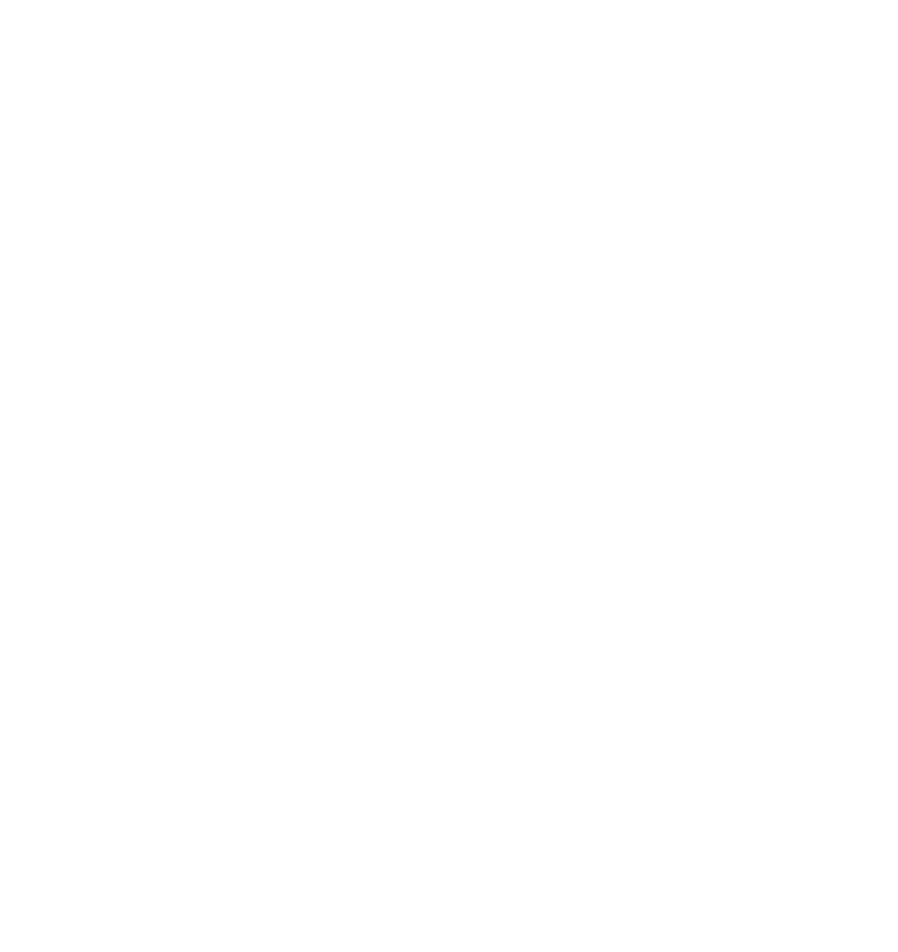
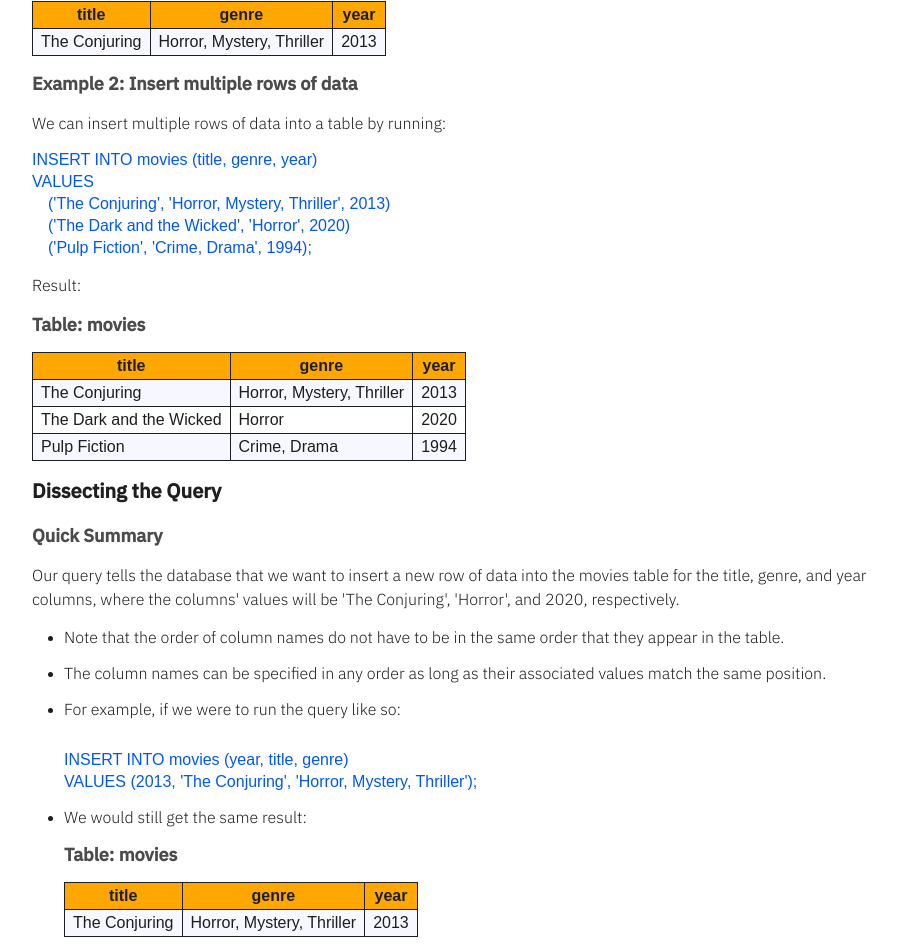
Before and after one commit to agviray/sql-notebook, a React (Create React App) app: page /insert-into in a window 1280 px wide. Before the commit this address had no page. Shown: the part 648-1600 px from the top of the page, without its empty margins (182-1080 px from the left). Before the commit the page ends 800 px from the top, so only its background shows below. Built offline with nearby package versions, Linux system fonts and the light colour scheme.

Commit message:
Create InsertInto page content and styles

```diff
--- a/src/components/App.js
+++ b/src/components/App.js
@@ -7,6 +7,7 @@ import About from './pages/About';
 import TableOfContents from './pages/TableOfContents';
 import GenSqlInfo from './pages/GenSqlInfo';
 import CreateTable from './pages/CreateTable';
+import InsertInto from './pages/InsertInto';
 
 const App = () => {
   return (
@@ -17,6 +18,7 @@ const App = () => {
         <Route path="table-of-contents" element={<TableOfContents />} />
         <Route path="gen-sql" element={<GenSqlInfo />} />
         <Route path="create-table" element={<CreateTable />} />
+        <Route path="insert-into" element={<InsertInto />} />
       </Route>
     </Routes>
   );
--- a/src/components/pages/CreateTable.js
+++ b/src/components/pages/CreateTable.js
@@ -34,17 +34,19 @@ const CreateTable = () => {
               <div className="tableContainer">
                 <h4>Table: countries</h4>
                 <table>
+                  <tbody>
                     <tr>
                       <th>name</th>
                       <th>country</th>
                       <th>population</th>
                       <th>area</th>
                     </tr>
+                  </tbody>
                 </table>
               </div>
             </article>
             <section>
-              <h3>Dissecting the query</h3>
+              <h3>Dissecting the Query</h3>
               <article>
                 <h4>Quick Summary</h4>
                 <p>
--- /dev/null
+++ b/src/components/pages/InsertInto.js
@@ -0,0 +1,175 @@
+import React from 'react';
+
+const InsertInto = () => {
+  return (
+    <div className="wrapper">
+      <section>
+        <div>
+          <div className="headingContainer">
+            <h2>Inerting Data with INSERT INTO</h2>
+          </div>
+          <div className="insertInto">
+            <section>
+              <article>
+                <h3>INSERT INTO In Use</h3>
+                <p>
+                  Insert data into a table by using the keyword, INSERT INTO.
+                </p>
+              </article>
+              <article>
+                <h4>Example 1: Insert single row of data</h4>
+                <p>Let's say we have the following empty 'movies' table:</p>
+                <div className="tableContainer">
+                  <h4>Table: movies</h4>
+                  <table>
+                    <tbody>
+                      <tr>
+                        <th>title</th>
+                        <th>genre</th>
+                        <th>year</th>
+                      </tr>
+                    </tbody>
+                  </table>
+                </div>
+                <p>Running this query:</p>
+                <div className="queryContainer">
+                  <span>INSERT INTO movies (title, genre, year)</span>
+                  <span>
+                    VALUES ('The Conjuring', 'Horror, Mystery, Thriller', 2013);
+                  </span>
+                </div>
+                <p>Will return this result:</p>
+                <div className="tableContainer">
+                  <h4>Table: movies</h4>
+                  <table>
+                    <tbody>
+                      <tr>
+                        <th>title</th>
+                        <th>genre</th>
+                        <th>year</th>
+                      </tr>
+                      <tr>
+                        <td>The Conjuring</td>
+                        <td>Horror, Mystery, Thriller</td>
+                        <td>2013</td>
+                      </tr>
+                    </tbody>
+                  </table>
+                </div>
+              </article>
+              <article>
+                <h4>Example 2: Insert multiple rows of data</h4>
+                <p>
+                  We can insert multiple rows of data into a table by running:
+                </p>
+                <div className="queryContainer">
+                  <span>INSERT INTO movies (title, genre, year)</span>
+                  <div className="multiLine">
+                    <span>VALUES</span>
+                    <span>
+                      ('The Conjuring', 'Horror, Mystery, Thriller', 2013)
+                    </span>
+                    <span>('The Dark and the Wicked', 'Horror', 2020)</span>
+                    <span>('Pulp Fiction', 'Crime, Drama', 1994);</span>
+                  </div>
+                </div>
+                <p>Result:</p>
+                <div className="tableContainer">
+                  <h4>Table: movies</h4>
+                  <table>
+                    <tbody>
+                      <tr>
+                        <th>title</th>
+                        <th>genre</th>
+                        <th>year</th>
+                      </tr>
+                      <tr>
+                        <td>The Conjuring</td>
+                        <td>Horror, Mystery, Thriller</td>
+                        <td>2013</td>
+                      </tr>
+                      <tr>
+                        <td>The Dark and the Wicked</td>
+                        <td>Horror</td>
+                        <td>2020</td>
+                      </tr>
+                      <tr>
+                        <td>Pulp Fiction</td>
+                        <td>Crime, Drama</td>
+                        <td>1994</td>
+                      </tr>
+                    </tbody>
+                  </table>
+                </div>
+              </article>
+            </section>
+            <section>
+              <h3>Dissecting the Query</h3>
+              <article>
+                <h4>Quick Summary</h4>
+                <p>
+                  Our query tells the database that we want to insert a new row
+                  of data into the movies table for the title, genre, and year
+                  columns, where the columns' values will be 'The Conjuring',
+                  'Horror', and 2020, respectively.
+                </p>
+                <div className="listContainer">
+                  <ul>
+                    <li>
+                      <span>
+                        Note that the order of column names do not have to be in
+                        the same order that they appear in the table.
+                      </span>
+                    </li>
+                    <li>
+                      <span>
+                        The column names can be specified in any order as long
+                        as their associated values match the same position.
+                      </span>
+                    </li>
+                    <li>
+                      <span>
+                        For example, if we were to run the query like so:
+                      </span>
+                      <div className="queryContainer">
+                        <div className="queryContainer">
+                          <span>INSERT INTO movies (year, title, genre)</span>
+                          <span>
+                            VALUES (2013, 'The Conjuring', 'Horror, Mystery,
+                            Thriller');
+                          </span>
+                        </div>
+                      </div>
+                    </li>
+                    <li>
+                      <span>We would still get the same result:</span>
+                    </li>
+                    <div className="tableContainer">
+                      <h4>Table: movies</h4>
+                      <table>
+                        <tbody>
+                          <tr>
+                            <th>title</th>
+                            <th>genre</th>
+                            <th>year</th>
+                          </tr>
+                          <tr>
+                            <td>The Conjuring</td>
+                            <td>Horror, Mystery, Thriller</td>
+                            <td>2013</td>
+                          </tr>
+                        </tbody>
+                      </table>
+                    </div>
+                  </ul>
+                </div>
+              </article>
+            </section>
+          </div>
+        </div>
+      </section>
+    </div>
+  );
+};
+
+export default InsertInto;
--- a/src/components/pages/TableOfContents.js
+++ b/src/components/pages/TableOfContents.js
@@ -7,8 +7,12 @@ const tableOfContentsContent = [
     path: '../gen-sql',
   },
   {
-    name: 'Creating a table - CREATE TABLE',
+    name: 'Keyword - CREATE TABLE',
     path: '../create-table',
+  },
+  {
+    name: 'Keyword - INSERT INTO',
+    path: '../insert-into',
   },
   {
     name: 'Queries with Constraints',
--- a/src/sass/main.css
+++ b/src/sass/main.css
@@ -465,6 +465,81 @@ header > nav > .content .hamburger.toggledOpen > span:nth-of-type(3) {
   border-color: rgb(0, 86, 254);
 }
 
+.insertInto h3 {
+  font-size: 20px;
+  padding-bottom: 1.25rem;
+}
+.insertInto h4 {
+  color: #4a4b4d;
+  font-size: 18px;
+  padding-bottom: 1rem;
+}
+.insertInto p:not(:nth-of-type(1)) {
+  padding-top: 1rem;
+}
+.insertInto section:not(:nth-child(1)),
+.insertInto article:not(:nth-child(1)) {
+  padding-top: 1rem;
+}
+.insertInto section > article:nth-of-type(1) {
+  padding-top: 0;
+}
+.insertInto .tableContainer {
+  padding-top: 1rem;
+}
+.insertInto .tableContainer table {
+  border-collapse: collapse;
+}
+.insertInto .tableContainer table tr:nth-of-type(1) {
+  background-color: #fea700;
+}
+.insertInto .tableContainer table tr:nth-of-type(even) {
+  background-color: rgb(246, 247, 255);
+}
+.insertInto .tableContainer table tr td,
+.insertInto .tableContainer table tr th {
+  padding: 0.25rem 0.5rem;
+  border: 1px solid #1d1e20;
+}
+.insertInto .queryContainer {
+  padding-top: 1rem;
+  display: flex;
+  flex-direction: column;
+  gap: 0.25rem;
+}
+.insertInto .queryContainer > span {
+  display: inline-block;
+  color: rgb(0, 86, 254);
+}
+.insertInto .queryContainer > div.multiLine {
+  display: flex;
+  flex-direction: column;
+  gap: 0.25rem;
+}
+.insertInto .queryContainer > div.multiLine > span {
+  display: inline-block;
+  color: rgb(0, 86, 254);
+}
+.insertInto .queryContainer > div.multiLine > span:not(:first-child) {
+  padding-left: 1rem;
+}
+.insertInto .listContainer {
+  padding-top: 1rem;
+}
+.insertInto .listContainer ul {
+  padding-left: 2rem;
+  list-style: disc;
+}
+.insertInto .listContainer ul li {
+  color: #1d1e20;
+}
+.insertInto .listContainer ul li:not(:nth-of-type(1)) {
+  padding-top: 1rem;
+}
+.insertInto .listContainer ul li > span {
+  font-family: "IBM Plex Sans Light", Arial, Helvetica, sans-serif;
+}
+
 .wrapper > section > div {
   max-width: 900px;
   margin: 0 auto;
--- a/src/sass/main.scss
+++ b/src/sass/main.scss
@@ -13,5 +13,6 @@
 @import './pages/create-table';
 @import './pages/general-sql-info';
 @import './pages/home-page';
+@import './pages/insert-into';
 @import './pages/page-layout';
 @import './pages/table-of-contents';
--- a/src/sass/pages/_create-table.scss
+++ b/src/sass/pages/_create-table.scss
@@ -8,6 +8,7 @@
       padding-top: 1rem;
     }
   }
+
   .queryContainer {
     padding-top: 1rem;
     @include generalQuery;
--- /dev/null
+++ b/src/sass/pages/_insert-into.scss
@@ -0,0 +1,55 @@
+.insertInto {
+  @include generalH3;
+  @include generalH4;
+  @include generalParagraph;
+
+  section,
+  article {
+    &:not(:nth-child(1)) {
+      padding-top: 1rem;
+    }
+  }
+
+  section > article {
+    &:nth-of-type(1) {
+      padding-top: 0;
+    }
+  }
+
+  .tableContainer {
+    padding-top: 1rem;
+    @include generalTable;
+  }
+
+  .queryContainer {
+    padding-top: 1rem;
+    display: flex;
+    flex-direction: column;
+    gap: 0.25rem;
+
+    & > span {
+      display: inline-block;
+      color: $darkBlue;
+    }
+
+    & > div.multiLine {
+      display: flex;
+      flex-direction: column;
+      gap: 0.25rem;
+
+      & > span {
+        display: inline-block;
+        color: $darkBlue;
+
+        &:not(:first-child) {
+          padding-left: 1rem;
+        }
+      }
+    }
+  }
+
+  .listContainer {
+    padding-top: 1rem;
+    @include plainUl;
+  }
+}
```
Also changed, not shown: 1 other file (tests, documents, lock files or other folders). Lines whose indentation alone changed are shown as unchanged.
